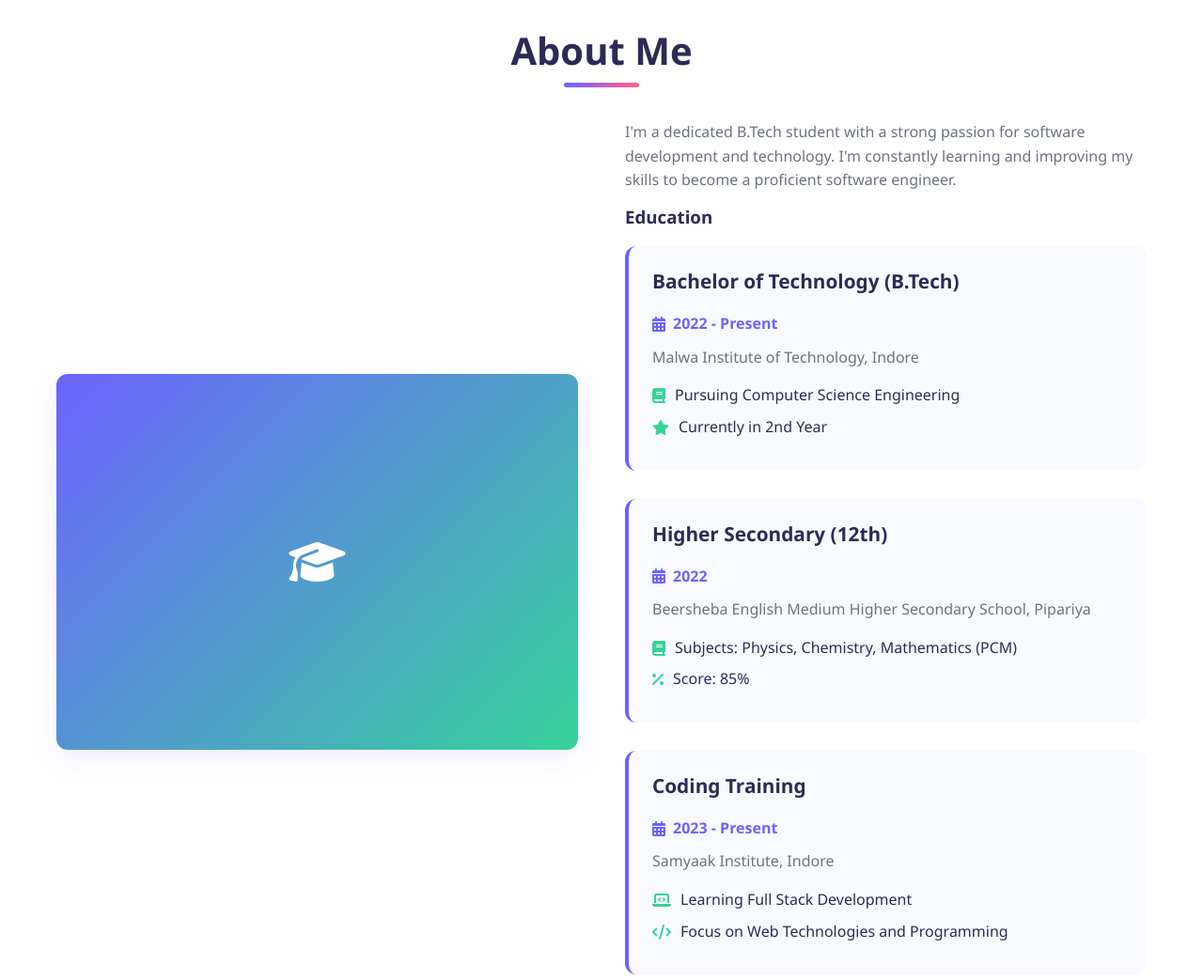
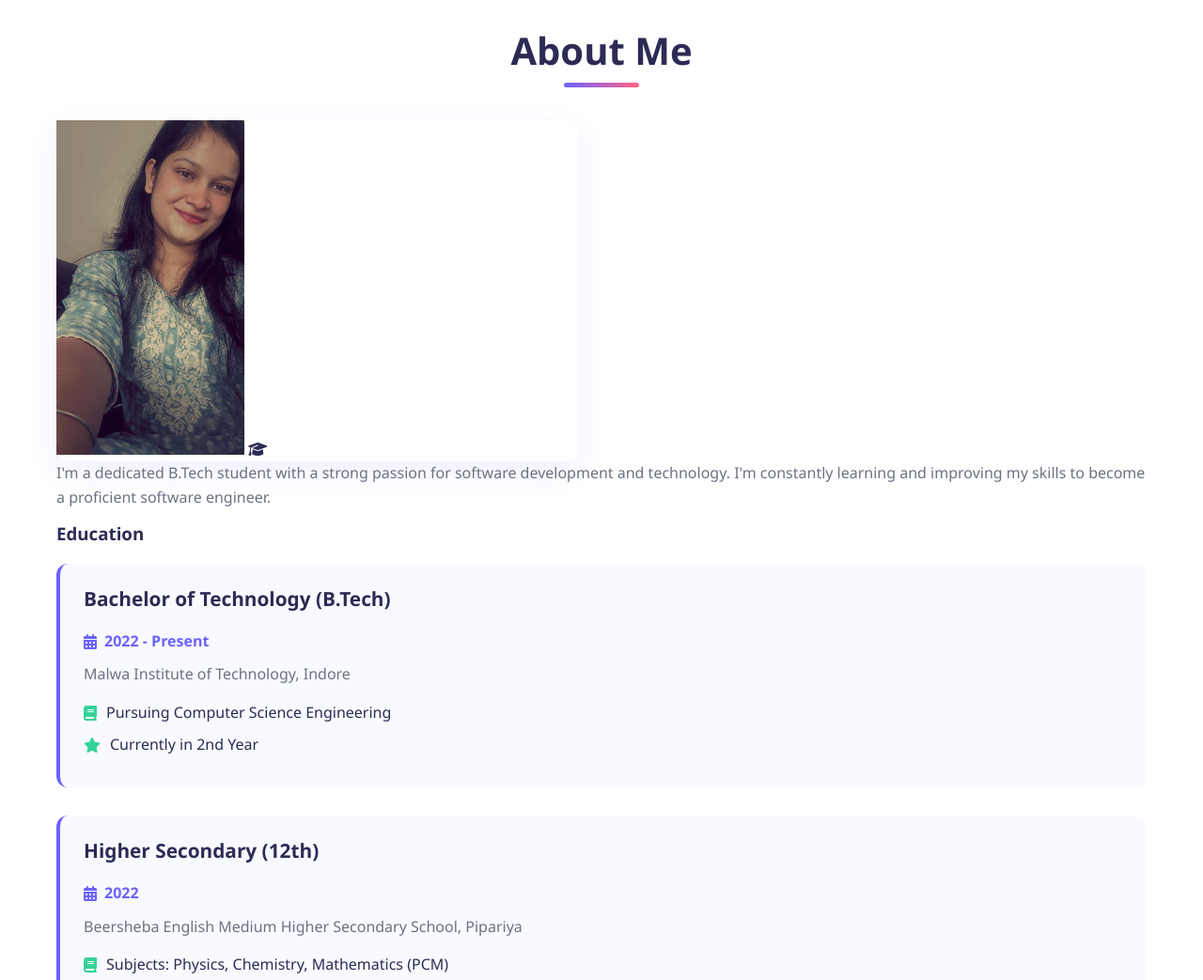
Before and after one commit to nikki-ptl/nikitapatel, a plain HTML site: page index.html in a window 1280 px wide. Shown: the part 680-1723 px from the top of the page at 94% size. Drawn offline with nearby package versions, Linux system fonts and the light colour scheme.

Commit message:
Add education image to about section
Replaced placeholder div with an image for education section.

```diff
--- a/index.html
+++ b/index.html
@@ -936,7 +936,8 @@
                 <div class="about-image">
                     <div class="education-img">
                         <!-- Placeholder for education image -->
-                        <div style="width:100%;height:400px;background:linear-gradient(135deg, #6C63FF, #36D399);border-radius:12px;display:flex;align-items:center;justify-content:center;color:white;font-size:3rem;">
+                        <img src="nikki.jpg" alt="sd" width="200px" >
+                        <!-- <div style="width:100%;height:400px;background:linear-gradient(135deg, #6C63FF, #36D399);border-radius:12px;display:flex;align-items:center;justify-content:center;color:white;font-size:3rem;"> -->
                             <i class="fas fa-graduation-cap"></i>
                         </div>
                     </div>
```
